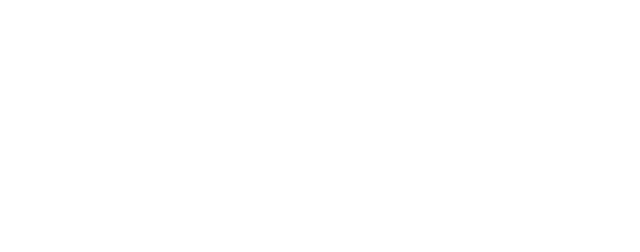
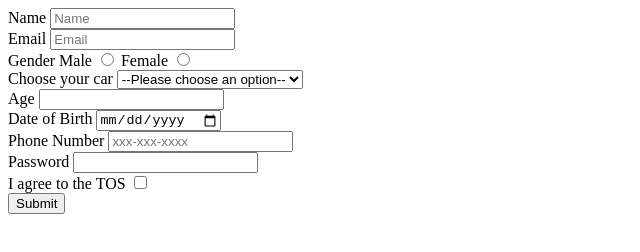
Before and after one commit to acciojob/signup-form-car-5andeeep, a website: page main.html in a window 1280 px wide. Shown: the whole page, without its empty margins (0-640 px from the left). Drawn offline with Linux system fonts and the light colour scheme.

Commit message:
ans added

```diff
--- a/main.html
+++ b/main.html
@@ -7,6 +7,42 @@
 </head>
 
 <body>
+	<form action="" method="post">
+		<label for="name">Name</label>
+		<input type="text" id="name" placeholder="Name">
+		<br>
+		<label for="email">Email</label>
+		<input type="email" id="email" placeholder="Email">
+		<br>
+		<label for="gender">Gender</label>
+		Male <input type="radio" name="gender" id="gender_m">
+		Female <input type="radio" name="gender" id="gender_f">
+		<br>
+		<label for="cars">Choose your car</label>
+		<select name="cars" id="cars">
+			<option>--Please choose an option--</option>
+			<option>BMW</option>
+			<option>Audi</option>
+			<option>Mercedez</option>
+		</select>
+		<br>
+		<label for="age">Age</label>
+		<input type="number" name="age" id="age" min="0">
+		<br>
+		<label for="dob">Date of Birth</label>
+		<input type="date" name="dateOfBirth" id="dob">
+		<br>
+		<label for="tel">Phone Number</label>
+		<input type="tel" name="phoneNumber" id="tel" placeholder="xxx-xxx-xxxx">
+		<br>
+		<label for="password">Password</label>
+		<input type="password" name="password" id="password">
+		<br>
+		<label for="tos">I agree to the TOS</label>
+		<input type="checkbox" name="tos" id="tos">
+		<br>
+		<button type="submit">Submit</button>
+	</form>
 	<!-- the entire body must be written by student -->
     <script type="text/javascript" src="./script.js">
 </script>
```
